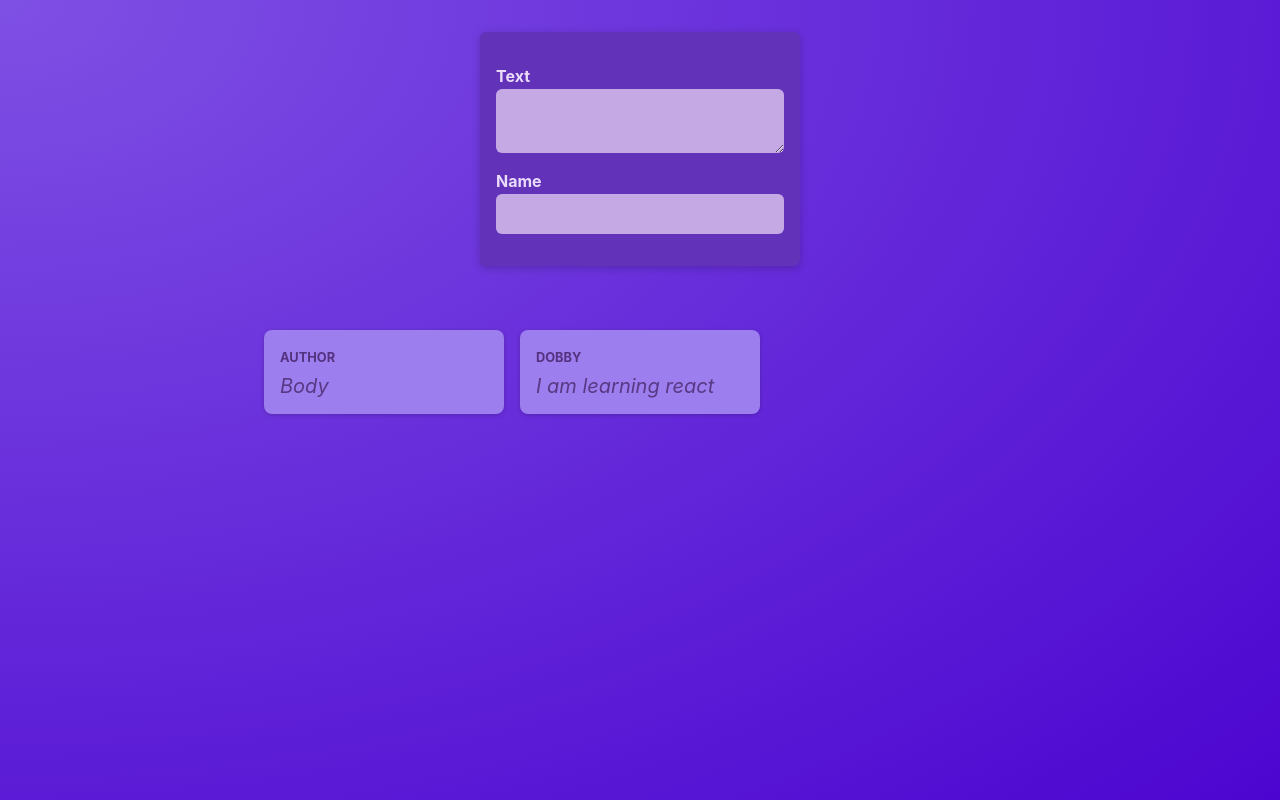
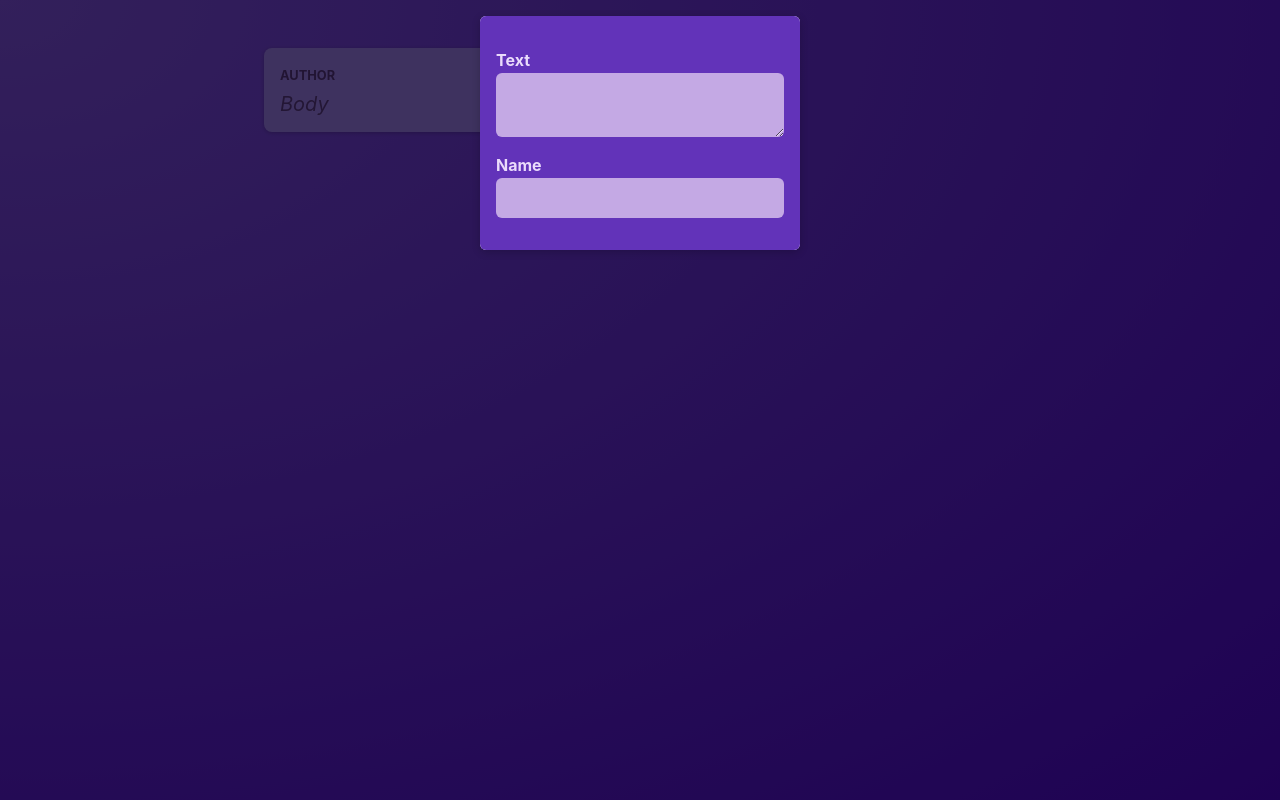
Before and after one commit to Paz777/react-message-post-app, a React (Vite) app: page / in a window 1280 px wide. Built offline with nearby package versions, Linux system fonts and the light colour scheme; the HTML template or start-up script is replaced by a standard one.

Commit message:
Added modal overlay - used as a wrapper for other components

```diff
--- /dev/null
+++ b/src/components/Modal.jsx
@@ -0,0 +1,10 @@
+import classes from './Modal.module.css'
+
+function Modal({children}) {
+    return <>
+        <div className={classes.backdrop} />
+        <dialog open className={classes.modal}>{children}</dialog>
+    </>
+}
+
+export default Modal;
--- /dev/null
+++ b/src/components/Modal.module.css
@@ -0,0 +1,18 @@
+.backdrop {
+    position: fixed;
+    top: 0;
+    left: 0;
+    width: 100%;
+    height: 100vh;
+    background-color: rgba(0, 0, 0, 0.6);
+    z-index: 1;
+}
+
+.modal {
+    border: none;
+    border-radius: 6px;
+    box-shadow: 0 2px 8px rgba(0, 0, 0, 0.2);
+    padding: 0;
+    overflow: hidden;
+    z-index: 1;
+}
--- a/src/components/NewPost.module.css
+++ b/src/components/NewPost.module.css
@@ -2,9 +2,6 @@
     background-color: #6233b9;
     padding: 1rem;
     width: 20rem;
-    margin: 2rem auto;
-    border-radius: 6px;
-    box-shadow: 0 2px 8px rgba(0, 0, 0, 0.2);
 }
 
 .form label {
--- a/src/components/PostsList.jsx
+++ b/src/components/PostsList.jsx
@@ -1,6 +1,7 @@
 import NewPost from './NewPost';
 import Post from './Post';
-import classes from './PostsList.module.css'
+import Modal from './Modal';
+import classes from './PostsList.module.css';
 import { useState } from 'react';
 
 function PostsList() {
@@ -13,11 +14,13 @@
     }
 
     function onAuthorHandler(event) {
-        setEnteredAuthor(event.target.value)
+        setEnteredAuthor(event.target.value);
     }
 
     return <>
-        <NewPost onBodyChange={onBodyHandler} onAuthorChange={onAuthorHandler} />
+        <Modal>
+            <NewPost onBodyChange={onBodyHandler} onAuthorChange={onAuthorHandler} />
+        </Modal>
         <ul className={classes.posts}>
             <Post author={enteredAuthor} body={enteredBody} />
             <Post author="Dobby" body="I am learning react" />
```
